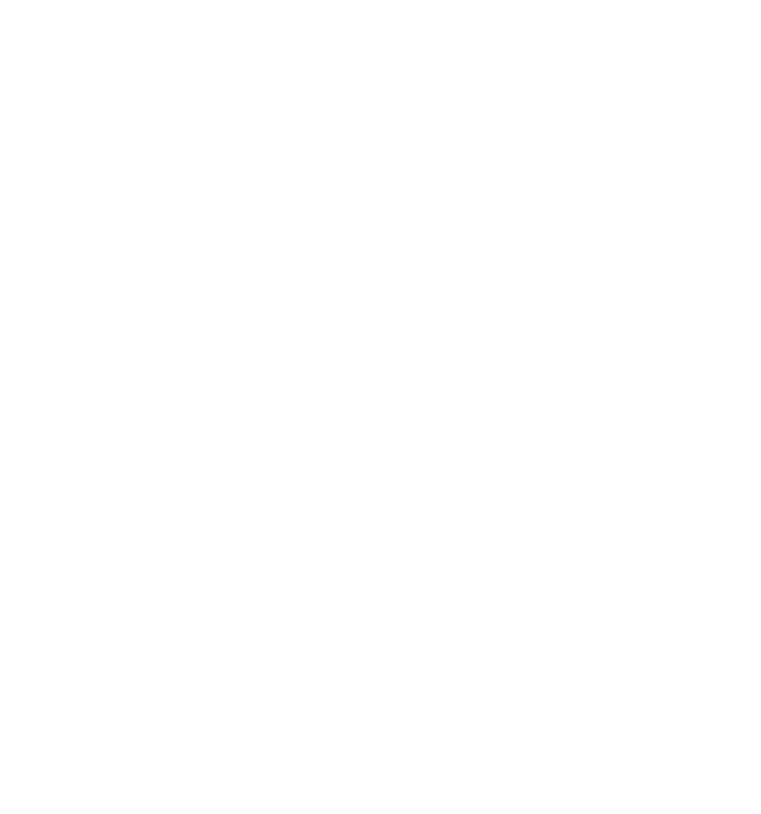
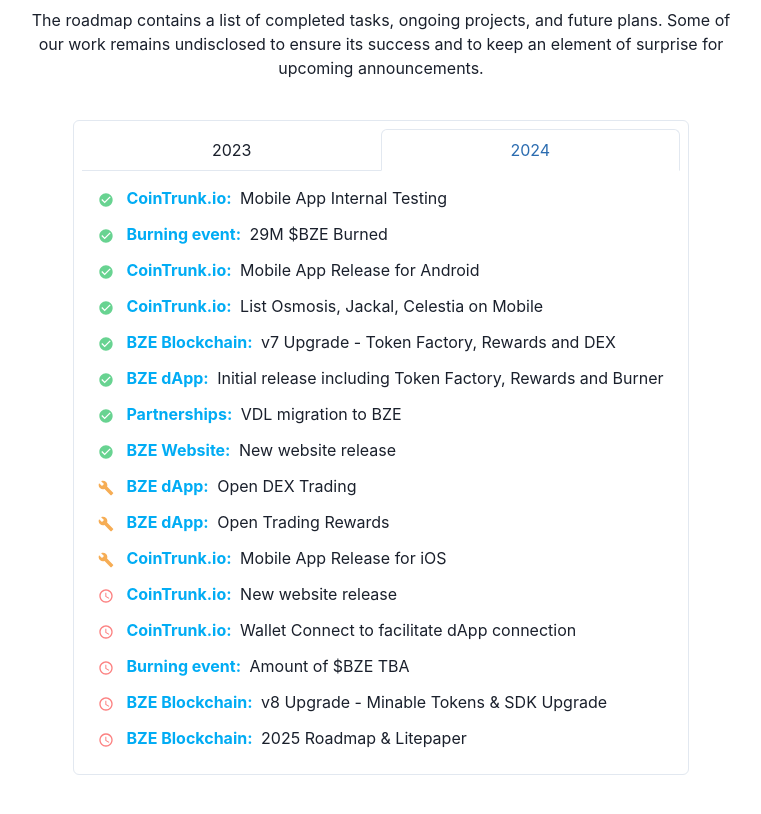
Before and after one commit to bze-alphateam/getbze, a React (Create React App) app: page / in a window 1280 px wide. Shown: the part 2820-3634 px from the top of the page, without its empty margins (259-1020 px from the left). Before the commit the page ends 2747 px from the top, so only its background shows below. Built offline with nearby package versions, Linux system fonts and the light colour scheme; no server answers.

Commit message:
added roadmap

```diff
--- a/src/App.tsx
+++ b/src/App.tsx
@@ -5,7 +5,7 @@
   theme,
 } from "@chakra-ui/react";
 import { Navbar } from "./components/common";
-import { Features, Info, Intro } from "./components/sections";
+import { Features, Info, Intro, Roadmap } from "./components/sections";
 
 export const App = () => (
   <ChakraProvider theme={theme}>
@@ -17,6 +17,7 @@
       <Intro />
       <Info />
       <Features />
+      <Roadmap />
     </Box>
   </ChakraProvider>
 )
--- a/src/components/sections/index.tsx
+++ b/src/components/sections/index.tsx
@@ -1,3 +1,4 @@
 export * from './intro';
 export * from './info';
 export * from './features';
+export * from './roadmap';
--- /dev/null
+++ b/src/components/sections/roadmap.tsx
@@ -0,0 +1,138 @@
+import { Box, Card, Flex, Highlight, List, ListIcon, ListItem, Tab, TabList, TabPanel, TabPanels, Tabs, Text, useColorModeValue } from "@chakra-ui/react";
+import { Subtitle, colors } from "../common";
+import { MdBuild, MdCheckCircle, MdClose, MdOutlineAccessTime, MdSettings } from "react-icons/md";
+
+const statusSuccess = 2;
+const statusInProgress = 1;
+const statusWaiting = 0;
+
+interface RoadmapItemProps {
+  status: number;
+  query: string;
+  text: string;
+}
+
+const RoadmapItem = (props: RoadmapItemProps) => {
+  let color = 'red.300';
+  let icon = MdOutlineAccessTime;
+  switch (props.status) {
+    case statusSuccess:
+      color = 'green.300';
+      icon = MdCheckCircle;
+      break;
+    case statusInProgress:
+      color = 'orange.300';
+      icon = MdBuild;
+      break;
+  }
+
+  return (
+    <>
+    <ListIcon as={icon} color={color} />
+    <Highlight query={props.query} styles={{ px: '1', py: '1', rounded: 'full', fontWeight: 'bold', color: useColorModeValue(colors.colorDark, colors.colorLight)}}>
+      {props.text}
+    </Highlight>
+    </>
+  );
+}
+
+const blockchainQuery = 'BZE Blockchain:';
+const burningQuery = 'Burning event:';
+const cointrunkQuery = 'CoinTrunk.io:';
+const bzeWebsiteQuery = 'BZE Website:';
+const bzeDappQuery = 'BZE dApp:';
+const partnershipQuery = 'Partnerships:'
+
+export const Roadmap = () => {
+  return (
+    <Flex margin={15} flex={1} flexDirection={'column'}  alignItems={'center'} gap={5} flexWrap={'wrap'}>
+      <Box mt={45}>
+        <Subtitle text="Roadmap" color={useColorModeValue(colors.colorDark, colors.colorLight)}/>
+      </Box>
+      <Box textAlign={'center'} maxW={'700px'}>
+        <Text py={5}>The roadmap contains a list of completed tasks, ongoing projects, and future plans. Some of our work remains undisclosed to ensure its success and to keep an element of surprise for upcoming announcements.</Text>
+      </Box>
+      <Card variant='outline'>
+        <Tabs variant='enclosed' p={2} isFitted defaultIndex={1}>
+          <TabList>
+            <Tab>2023</Tab>
+            <Tab>2024</Tab>
+          </TabList>
+          <TabPanels>
+            <TabPanel>
+            <List spacing={3}>
+              <ListItem>
+                <RoadmapItem query={blockchainQuery} status={statusSuccess} text={`${blockchainQuery} v6 Upgrade - CoinTrunk Module`}/>
+              </ListItem>
+              <ListItem>
+                <RoadmapItem query={burningQuery} status={statusSuccess} text={`${burningQuery} 150M $BZE Burned`}/>
+              </ListItem>
+              <ListItem>
+                <RoadmapItem query={cointrunkQuery} status={statusSuccess} text={`${cointrunkQuery} Website & Web Application`}/>
+              </ListItem>
+              <ListItem>
+                <RoadmapItem query={bzeWebsiteQuery} status={statusSuccess} text={`${bzeWebsiteQuery} Revamp`}/>
+              </ListItem>
+              <ListItem>
+                <RoadmapItem query={blockchainQuery} status={statusSuccess} text={`${blockchainQuery} v6.1 Upgrade - Small improvements & dependencies upgrades`}/>
+              </ListItem>
+            </List>
+            </TabPanel>
+            <TabPanel>
+            <List spacing={3}>
+              <ListItem>
+                <RoadmapItem query={cointrunkQuery} status={statusSuccess} text={`${cointrunkQuery} Mobile App Internal Testing`}/>
+              </ListItem>
+              <ListItem>
+                <RoadmapItem query={burningQuery} status={statusSuccess} text={`${burningQuery} 29M $BZE Burned`}/>
+              </ListItem>
+              <ListItem>
+                <RoadmapItem query={cointrunkQuery} status={statusSuccess} text={`${cointrunkQuery} Mobile App Release for Android`}/>
+              </ListItem>
+              <ListItem>
+                <RoadmapItem query={cointrunkQuery} status={statusSuccess} text={`${cointrunkQuery} List Osmosis, Jackal, Celestia on Mobile`}/>
+              </ListItem>
+              <ListItem>
+                <RoadmapItem query={blockchainQuery} status={statusSuccess} text={`${blockchainQuery} v7 Upgrade - Token Factory, Rewards and DEX`}/>
+              </ListItem>
+              <ListItem>
+                <RoadmapItem query={bzeDappQuery} status={statusSuccess} text={`${bzeDappQuery} Initial release including Token Factory, Rewards and Burner`}/>
+              </ListItem>
+              <ListItem>
+                <RoadmapItem query={partnershipQuery} status={statusSuccess} text={`${partnershipQuery} VDL migration to BZE`}/>
+              </ListItem>
+              <ListItem>
+                <RoadmapItem query={bzeWebsiteQuery} status={statusSuccess} text={`${bzeWebsiteQuery} New website release`}/>
+              </ListItem>
+              <ListItem>
+                <RoadmapItem query={bzeDappQuery} status={statusInProgress} text={`${bzeDappQuery} Open DEX Trading`}/>
+              </ListItem>
+              <ListItem>
+                <RoadmapItem query={bzeDappQuery} status={statusInProgress} text={`${bzeDappQuery} Open Trading Rewards`}/>
+              </ListItem>
+              <ListItem>
+                <RoadmapItem query={cointrunkQuery} status={statusInProgress} text={`${cointrunkQuery} Mobile App Release for iOS`}/>
+              </ListItem>
+              <ListItem>
+                <RoadmapItem query={cointrunkQuery} status={statusWaiting} text={`${cointrunkQuery} New website release`}/>
+              </ListItem>
+              <ListItem>
+                <RoadmapItem query={cointrunkQuery} status={statusWaiting} text={`${cointrunkQuery} Wallet Connect to facilitate dApp connection`}/>
+              </ListItem>
+              <ListItem>
+                <RoadmapItem query={burningQuery} status={statusWaiting} text={`${burningQuery} Amount of $BZE TBA`}/>
+              </ListItem>
+              <ListItem>
+                <RoadmapItem query={blockchainQuery} status={statusWaiting} text={`${blockchainQuery} v8 Upgrade - Minable Tokens & SDK Upgrade`}/>
+              </ListItem>
+              <ListItem>
+                <RoadmapItem query={blockchainQuery} status={statusWaiting} text={`${blockchainQuery} 2025 Roadmap & Litepaper`}/>
+              </ListItem>
+            </List>
+            </TabPanel>
+          </TabPanels>
+        </Tabs>
+      </Card>
+    </Flex>
+  );
+}
```
